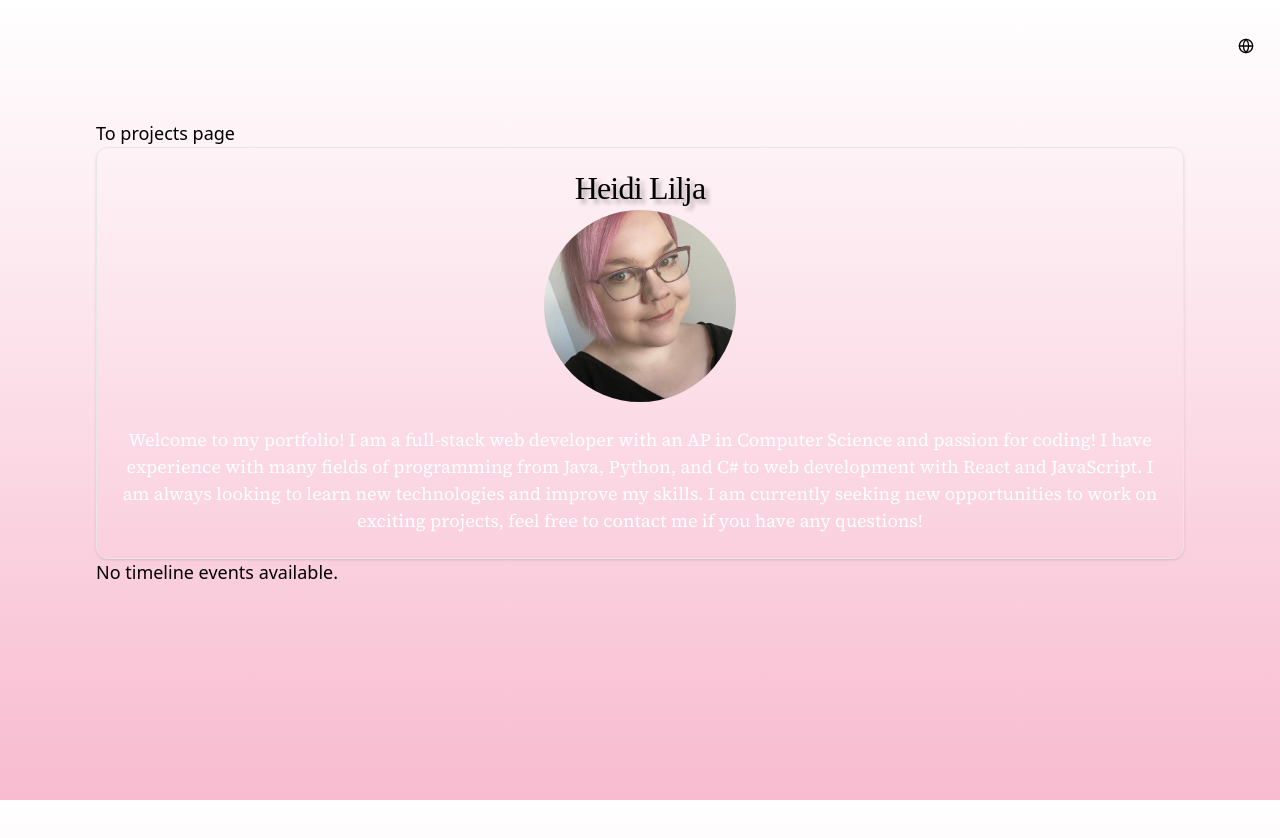
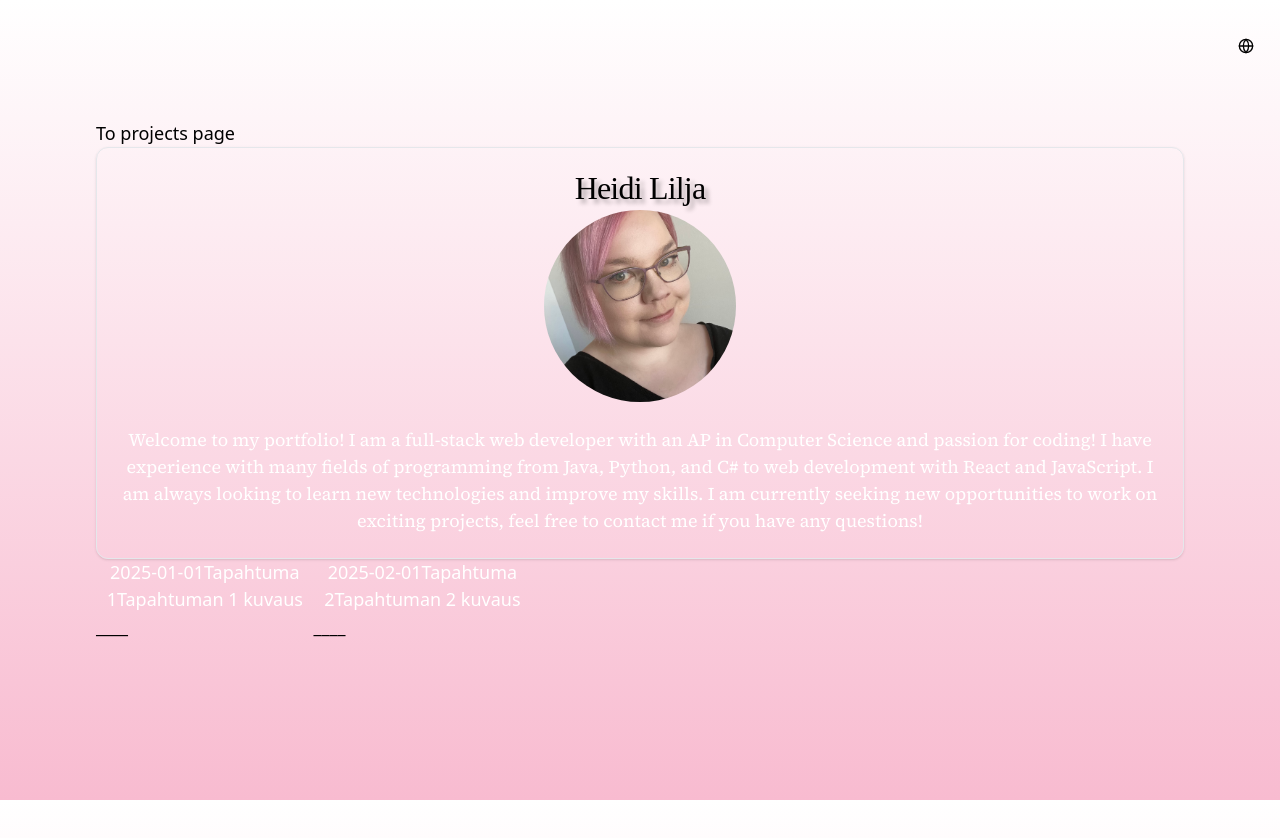
Before and after one commit to H-Lilja/CvWebsite, a Next.js app: page /en in a window 1280 px wide. Shown: the top 838 px of the page. Built offline with nearby package versions, Linux system fonts and the light colour scheme; a web font is replaced by a local one.

Commit message:
Fixed timeline
Timeline now fixed and data can be mapped into the timeline part. TODO: Styling and info page.

```diff
--- a/components/timeline.tsx
+++ b/components/timeline.tsx
@@ -1,54 +1,31 @@
-import React from 'react';
 import { useTranslations } from 'next-intl';
-import { FaCheckCircle, FaRegCalendarAlt } from 'react-icons/fa'; // Importing icons for the timeline
 
-interface TimelineEvent {
+interface Event {
   date: string;
   title: string;
   description: string;
-  icon?: React.ReactNode;
 }
 
-const Timeline: React.FC = () => {
-  const t = useTranslations(); // Access the current language's translations
-  const timelineDataRaw = t('Timeline.events', { returnObjects: true });
+ export default function Timeline () {
+  const t = useTranslations('Timeline')
 
-  // Ensure that the result is an array of TimelineEvent objects
-  const timelineData: TimelineEvent[] = Array.isArray(timelineDataRaw)
-    ? (timelineDataRaw as TimelineEvent[])
-    : [];
-
-  if (timelineData.length === 0) {
-    return <div>No timeline events available.</div>; // Optional: Fallback message if no events
-  }
 
   return (
-    <div className="space-y-8 p-6">
-      {timelineData.map((event, index) => (
-        <div key={index} className="relative">
-          {/* Line connecting events */}
-          <div
-            className={`absolute left-2 top-0 h-full w-1 bg-gray-300 ${index !== timelineData.length - 1 ? 'border-b' : ''}`}
-          />
-          {/* Event card */}
-          <div className="shadow-lg p-4 bg-white">
-            <div className="flex items-center space-x-4">
-              <div className="w-12 h-12 flex justify-center items-center bg-pink-500 text-white rounded-full">
-                {event.icon === 'check' ? <FaCheckCircle size={24} /> : <FaRegCalendarAlt size={24} />}
-              </div>
-              <div>
-                <p className="text-gray-500 text-sm">{event.date}</p>
-                <h3 className="text-xl font-semibold">{event.title}</h3>
-              </div>
-            </div>
-            <div>
-              <p>{event.description}</p>
-            </div>
-          </div>
+    <div className="grid lg:grid-cols-5">
+      {keys.map((key) => (
+        <div key={key}>
+          <h1>
+            {t(`${key}.date`)}
+            {t(`${key}.title`)}
+            {t(`${key}.description`)}
+          </h1>
+          <h2>____</h2>
         </div>
       ))}
     </div>
-  );
-};
-
-export default Timeline;
+  )
+}
+const keys = [
+"event1",
+"event2",
+]
--- /dev/null
+++ b/components/ui/separator.tsx
@@ -0,0 +1,31 @@
+"use client"
+
+import * as React from "react"
+import * as SeparatorPrimitive from "@radix-ui/react-separator"
+
+import { cn } from "@/lib/utils"
+
+const Separator = React.forwardRef<
+  React.ElementRef<typeof SeparatorPrimitive.Root>,
+  React.ComponentPropsWithoutRef<typeof SeparatorPrimitive.Root>
+>(
+  (
+    { className, orientation = "horizontal", decorative = true, ...props },
+    ref
+  ) => (
+    <SeparatorPrimitive.Root
+      ref={ref}
+      decorative={decorative}
+      orientation={orientation}
+      className={cn(
+        "shrink-0 bg-border",
+        orientation === "horizontal" ? "h-[1px] w-full" : "h-full w-[1px]",
+        className
+      )}
+      {...props}
+    />
+  )
+)
+Separator.displayName = SeparatorPrimitive.Root.displayName
+
+export { Separator }
--- a/messages/en.json
+++ b/messages/en.json
@@ -9,18 +9,17 @@
     "project1": "test1"
   },
 
-    "Timeline": {
-    "events": [
-      {
+  "Timeline": {
+    "event1": {
         "date": "2025-01-01",
-        "title": "Event 1",
-        "description": "Description of event 1"
+        "title": "Tapahtuma 1",
+        "description": "Tapahtuman 1 kuvaus"
       },
-      {
+      "event2": {
         "date": "2025-02-01",
-        "title": "Event 2",
-        "description": "Description of event 2"
+        "title": "Tapahtuma 2",
+        "description": "Tapahtuman 2 kuvaus"
       }
-    ]
-    }
+  }
+
 }
--- a/messages/fi.json
+++ b/messages/fi.json
@@ -10,17 +10,15 @@
   },
 
   "Timeline": {
-    "events": [
-      {
+    "event1": {
         "date": "2025-01-01",
         "title": "Tapahtuma 1",
         "description": "Tapahtuman 1 kuvaus"
       },
-      {
+      "event2": {
         "date": "2025-02-01",
         "title": "Tapahtuma 2",
         "description": "Tapahtuman 2 kuvaus"
       }
-    ]
   }
 }
--- a/package.json
+++ b/package.json
@@ -10,6 +10,7 @@
   },
   "dependencies": {
     "@radix-ui/react-dropdown-menu": "^2.1.4",
+    "@radix-ui/react-separator": "^1.1.1",
     "@radix-ui/react-slot": "^1.1.1",
     "class-variance-authority": "^0.7.1",
     "clsx": "^2.1.1",
--- a/src/i18n/routing.ts
+++ b/src/i18n/routing.ts
@@ -6,7 +6,8 @@ export const routing = defineRouting({
   locales: ['en','fi'],
 
   // Used when no locale matches
-  defaultLocale: 'en'
+  defaultLocale: 'en',
+
 });
 
 // Lightweight wrappers around Next.js' navigation APIs
```
Also changed, not shown: 1 other file (tests, documents, lock files or other folders).
